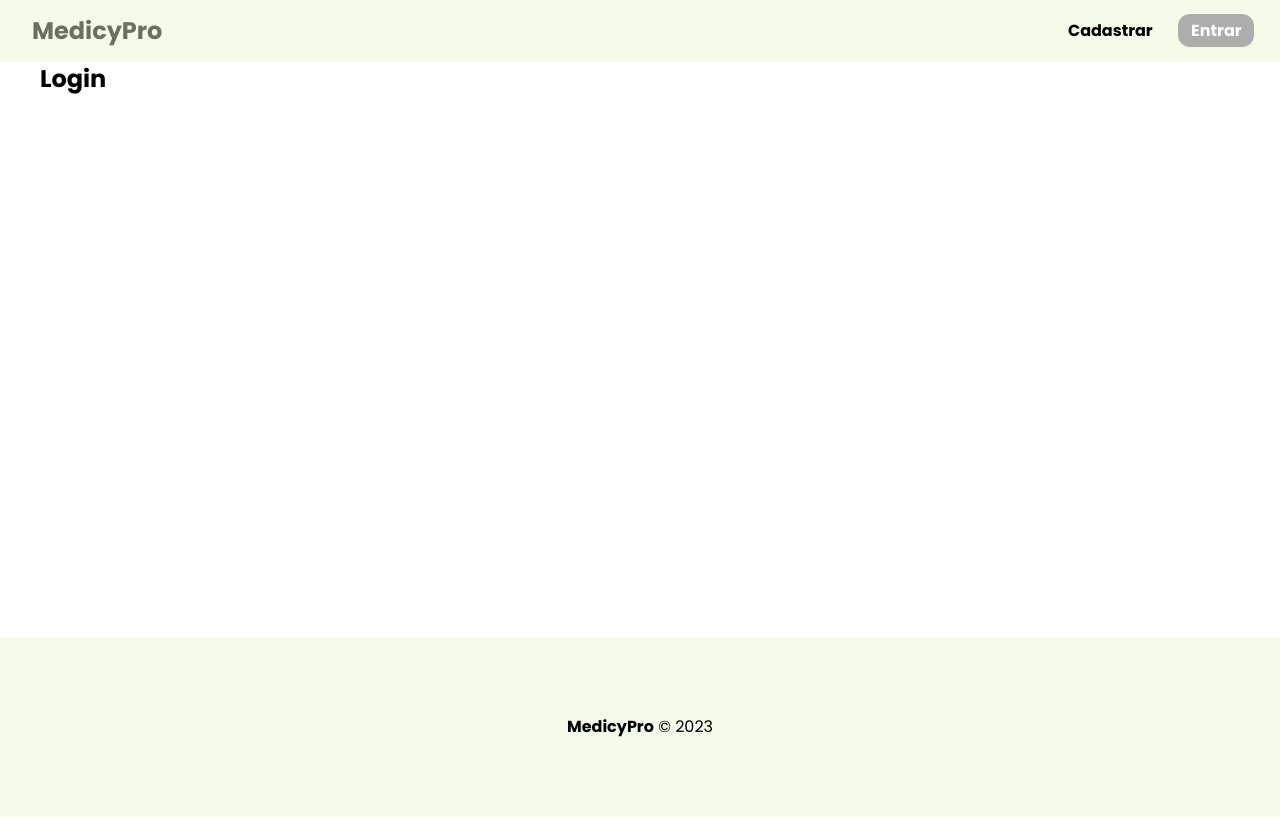
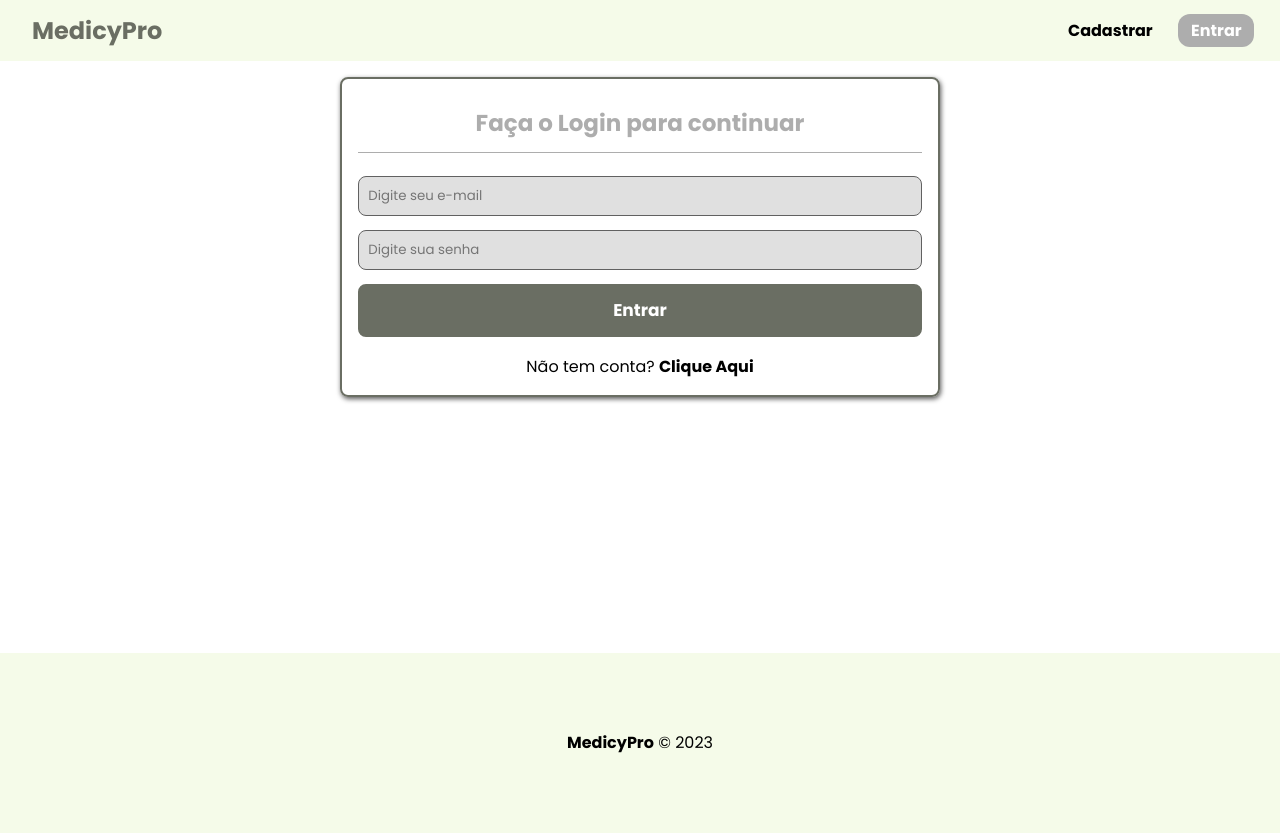
Before and after one commit to DanielAntu/medicyPro, a React (Vite) app in the folder frontend/: page /login in a window 1280 px wide. Built offline with nearby package versions, Linux system fonts and the light colour scheme.

Commit message:
Função login pronto

```diff
--- a/frontend/src/App.jsx
+++ b/frontend/src/App.jsx
@@ -10,7 +10,7 @@ import { useAuth } from "./hooks/useAuth";
 
 // pages
 import Home from "./pages/Home/Home";
-import Login from "./pages/auth/Login";
+import Login from "./pages/Auth/Login";
 import Register from "./pages/Auth/Register";
 
 function App() {
--- a/frontend/src/components/Navbar/Navbar.module.css
+++ b/frontend/src/components/Navbar/Navbar.module.css
@@ -25,7 +25,8 @@
     cursor: pointer;
 }
 
-.navbar ul li a:hover {
+.navbar ul li a:hover,
+.navbar ul li span:hover {
     color: #616161;
 }
 
--- a/frontend/src/pages/Auth/Auth.module.css
+++ b/frontend/src/pages/Auth/Auth.module.css
@@ -8,20 +8,21 @@
 }
 
 .auth h2 {
+    text-align: center;
     margin-bottom: 1em;
     padding: 0.5em;
 }
 
-p {
+.auth p {
     text-align: center;
 }
 
-p a {
+.auth p a {
     text-decoration: none;
     color: #000;
     font-weight: bold;
 }
 
-p a:hover {
+.auth p a:hover {
     color: #6a6e63;
 }
--- a/frontend/src/pages/Auth/Login.jsx
+++ b/frontend/src/pages/Auth/Login.jsx
@@ -1,9 +1,61 @@
 import styles from "./Auth.module.css";
+import { Link } from "react-router-dom";
+import { useState, useEffect } from "react";
+import { useSelector, useDispatch } from "react-redux";
+import { login, reset } from "../../slice/authSlice";
+import Loading from "../../components/Loading/Loading";
 
 const Login = () => {
+    const [email, setEmail] = useState("");
+    const [password, setPassword] = useState("");
+
+    const dispatch = useDispatch();
+
+    const { loading, error } = useSelector((state) => state.auth);
+
+    const handleSubmit = (e) => {
+        e.preventDefault();
+
+        const user = {
+            email,
+            password,
+        };
+
+        dispatch(login(user));
+    };
+
+    useEffect(() => {
+        dispatch(reset());
+    }, [dispatch]);
+
     return (
-        <div>
-            <h2>Login</h2>
+        <div className={styles.auth}>
+            <h2 className="title">Faça o Login para continuar</h2>
+            <form onSubmit={handleSubmit}>
+                <input
+                    type="text"
+                    placeholder="Digite seu e-mail"
+                    onChange={(e) => setEmail(e.target.value)}
+                    value={email}
+                />
+                <input
+                    type="password"
+                    placeholder="Digite sua senha"
+                    onChange={(e) => setPassword(e.target.value)}
+                    value={password}
+                    autoComplete="off"
+                />
+                <Loading
+                    loading={loading}
+                    error={error}
+                    msg={error}
+                    type="error"
+                    btnvalue="Entrar"
+                />
+            </form>
+            <p>
+                Não tem conta? <Link to="/register">Clique Aqui</Link>
+            </p>
         </div>
     );
 };
--- a/frontend/src/service/authService.js
+++ b/frontend/src/service/authService.js
@@ -22,9 +22,28 @@ const logout = () => {
     localStorage.removeItem("usermp");
 };
 
+const login = async (data) => {
+    const config = requestConfig("POST", data);
+
+    try {
+        const res = await fetch(api + "/users/login", config)
+            .then((res) => res.json())
+            .catch((err) => err);
+
+        if (res.id) {
+            localStorage.setItem("usermp", JSON.stringify(res));
+        }
+
+        return res;
+    } catch (error) {
+        console.log(error);
+    }
+};
+
 const authService = {
     register,
     logout,
+    login,
 };
 
 export default authService;
--- a/frontend/src/slice/authSlice.js
+++ b/frontend/src/slice/authSlice.js
@@ -25,6 +25,16 @@ export const register = createAsyncThunk(
 
 export const logout = createAsyncThunk("auth/logout", () => {
     authService.logout();
+});
+
+export const login = createAsyncThunk("auth/login", async (user, thunkApi) => {
+    const data = await authService.login(user);
+
+    if (data.errors) {
+        return thunkApi.rejectWithValue(data.errors[0]);
+    }
+
+    return data;
 });
 
 export const authSlice = createSlice({
@@ -59,6 +69,21 @@ export const authSlice = createSlice({
                 state.success = true;
                 state.error = null;
                 state.user = null;
+            })
+            .addCase(login.pending, (state) => {
+                state.loading = true;
+                state.error = null;
+            })
+            .addCase(login.fulfilled, (state, action) => {
+                state.loading = false;
+                state.success = true;
+                state.error = null;
+                state.user = action.payload;
+            })
+            .addCase(login.rejected, (state, action) => {
+                state.loading = false;
+                state.error = action.payload;
+                state.user = null;
             });
     },
 });
```
